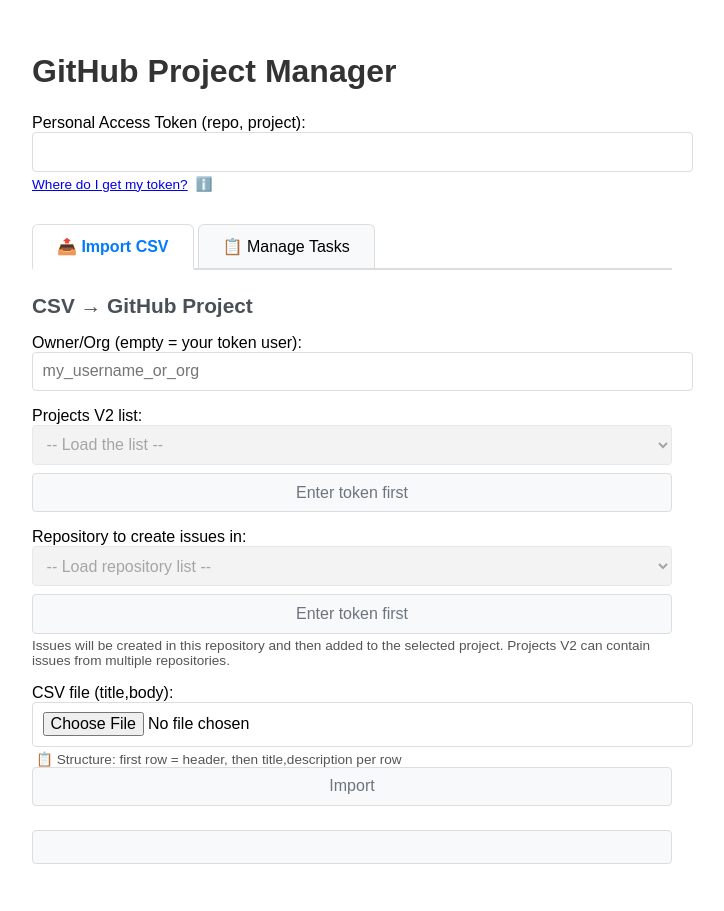
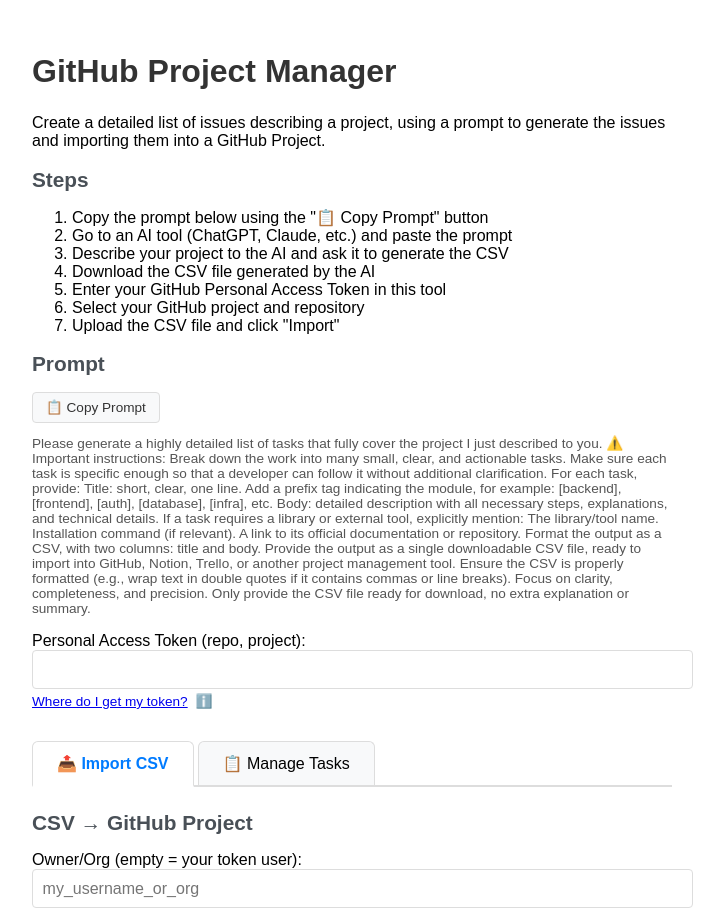
Before and after one commit to fredyzz/github-projects-tasks-csv-uploader, a plain HTML site: page index.html in a window 1280 px wide. Shown: the top 911 px of the page, without its empty margins (288-1012 px from the left). Drawn offline with Linux system fonts and the light colour scheme.

Commit message:
Add prompt text

```diff
--- a/index.html
+++ b/index.html
@@ -138,10 +138,77 @@ h2{color:#495057;margin-bottom:1rem;font-size:1.3rem;}
   background: #b93330;
   border-color: #b93330;
 }
+
+/* Copy button styling */
+#copyPrompt {
+  width: auto;
+  display: inline-block;
+  padding: 0.4rem 0.8rem;
+  font-size: 0.85rem;
+  margin: 0 0 0.5rem 0;
+}
 </style>
 </head>
 <body>
 <h1>GitHub Project Manager</h1>
+
+<p>
+  Create a detailed list of issues describing a project, using a prompt to generate the issues and importing them into a GitHub Project.
+</p>
+
+<h2>Steps</h2>
+
+<ol>
+  <li>Copy the prompt below using the "📋 Copy Prompt" button</li>
+  <li>Go to an AI tool (ChatGPT, Claude, etc.) and paste the prompt</li>
+  <li>Describe your project to the AI and ask it to generate the CSV</li>
+  <li>Download the CSV file generated by the AI</li>
+  <li>Enter your GitHub Personal Access Token in this tool</li>
+  <li>Select your GitHub project and repository</li>
+  <li>Upload the CSV file and click "Import"</li>
+</ol>
+
+<!-- Prompt -->
+<h2>Prompt</h2>
+
+<button type="button" id="copyPrompt" onclick="copyPromptText()">📋 Copy Prompt</button>
+<small id="promptText">
+  Please generate a highly detailed list of tasks that fully cover the project I just described to you.
+
+⚠️ Important instructions:
+
+Break down the work into many small, clear, and actionable tasks.
+
+Make sure each task is specific enough so that a developer can follow it without additional clarification.
+
+For each task, provide:
+
+Title: short, clear, one line.
+
+Add a prefix tag indicating the module, for example:
+[backend], [frontend], [auth], [database], [infra], etc.
+
+Body: detailed description with all necessary steps, explanations, and technical details.
+
+If a task requires a library or external tool, explicitly mention:
+
+The library/tool name.
+
+Installation command (if relevant).
+
+A link to its official documentation or repository.
+
+Format the output as a CSV, with two columns: title and body.
+
+Provide the output as a single downloadable CSV file, ready to import into GitHub, Notion, Trello, or another project management tool.
+
+Ensure the CSV is properly formatted (e.g., wrap text in double quotes if it contains commas or line breaks).
+
+Focus on clarity, completeness, and precision.
+
+Only provide the CSV file ready for download, no extra explanation or summary.
+</small>
+
 
 <!-- Shared Token Field -->
 <label>Personal Access Token (repo, project):
@@ -699,6 +766,49 @@ async function loadRepos() {
   btn.textContent = 'Load repositories';
 }
 
+async function copyPromptText() {
+  const promptElement = document.getElementById('promptText');
+  const promptText = promptElement.textContent.trim();
+
+  try {
+    await navigator.clipboard.writeText(promptText);
+
+    // Show feedback
+    const btn = document.getElementById('copyPrompt');
+    const originalText = btn.textContent;
+    btn.textContent = '✅ Copied!';
+    btn.style.background = '#d4edda';
+    btn.style.borderColor = '#c3e6cb';
+    btn.style.color = '#155724';
+
+    // Reset button after 2 seconds
+    setTimeout(() => {
+      btn.textContent = originalText;
+      btn.style.background = '';
+      btn.style.borderColor = '';
+      btn.style.color = '';
+    }, 2000);
+
+  } catch (err) {
+    // Fallback for older browsers
+    const textArea = document.createElement('textarea');
+    textArea.value = promptText;
+    document.body.appendChild(textArea);
+    textArea.select();
+    document.execCommand('copy');
+    document.body.removeChild(textArea);
+
+    // Show feedback
+    const btn = document.getElementById('copyPrompt');
+    const originalText = btn.textContent;
+    btn.textContent = '✅ Copied!';
+
+    setTimeout(() => {
+      btn.textContent = originalText;
+    }, 2000);
+  }
+}
+
 // Event Listeners
 document.getElementById('loadProjects').addEventListener('click', () => loadProjects(false));
 document.getElementById('loadManageProjects').addEventListener('click', () => loadProjects(true));
```
